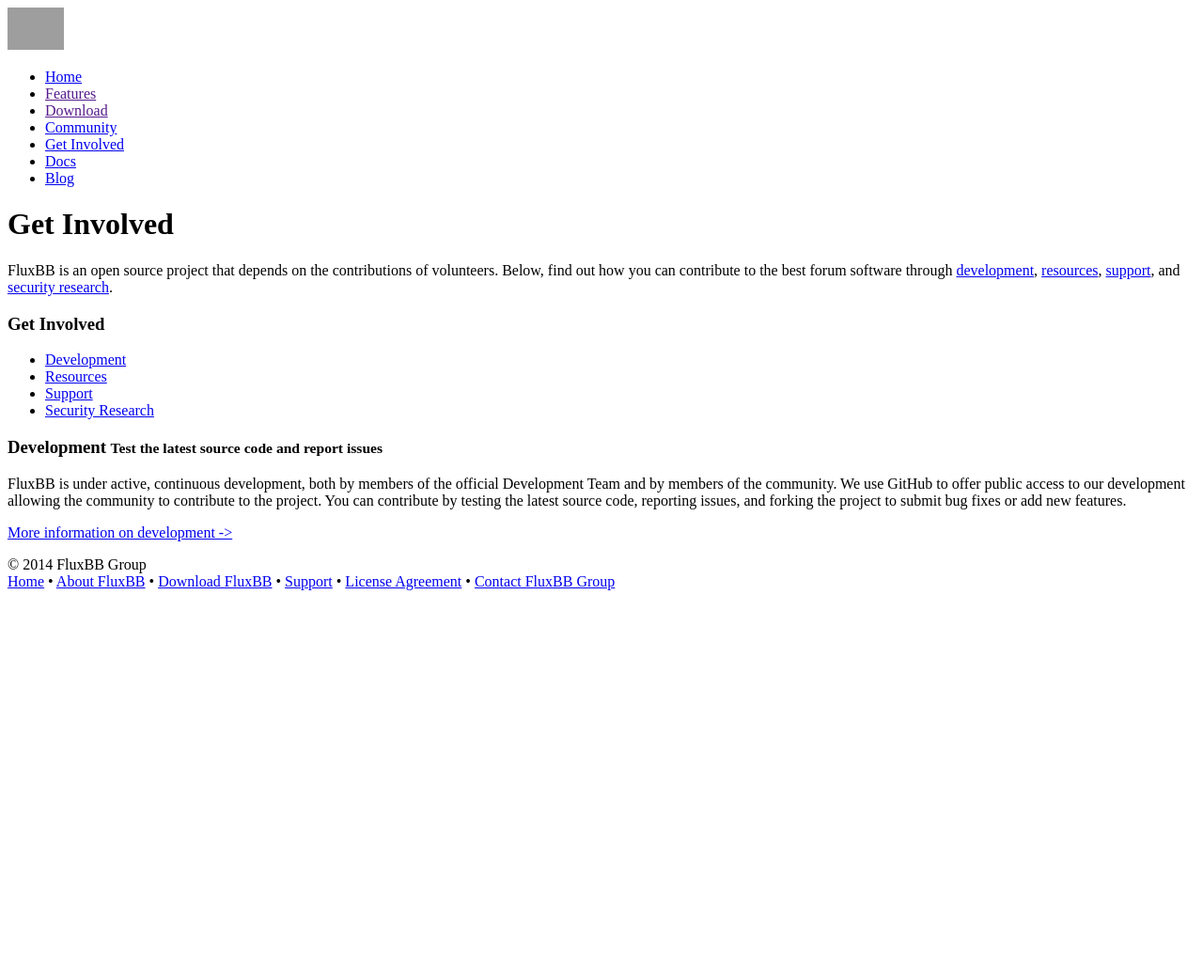
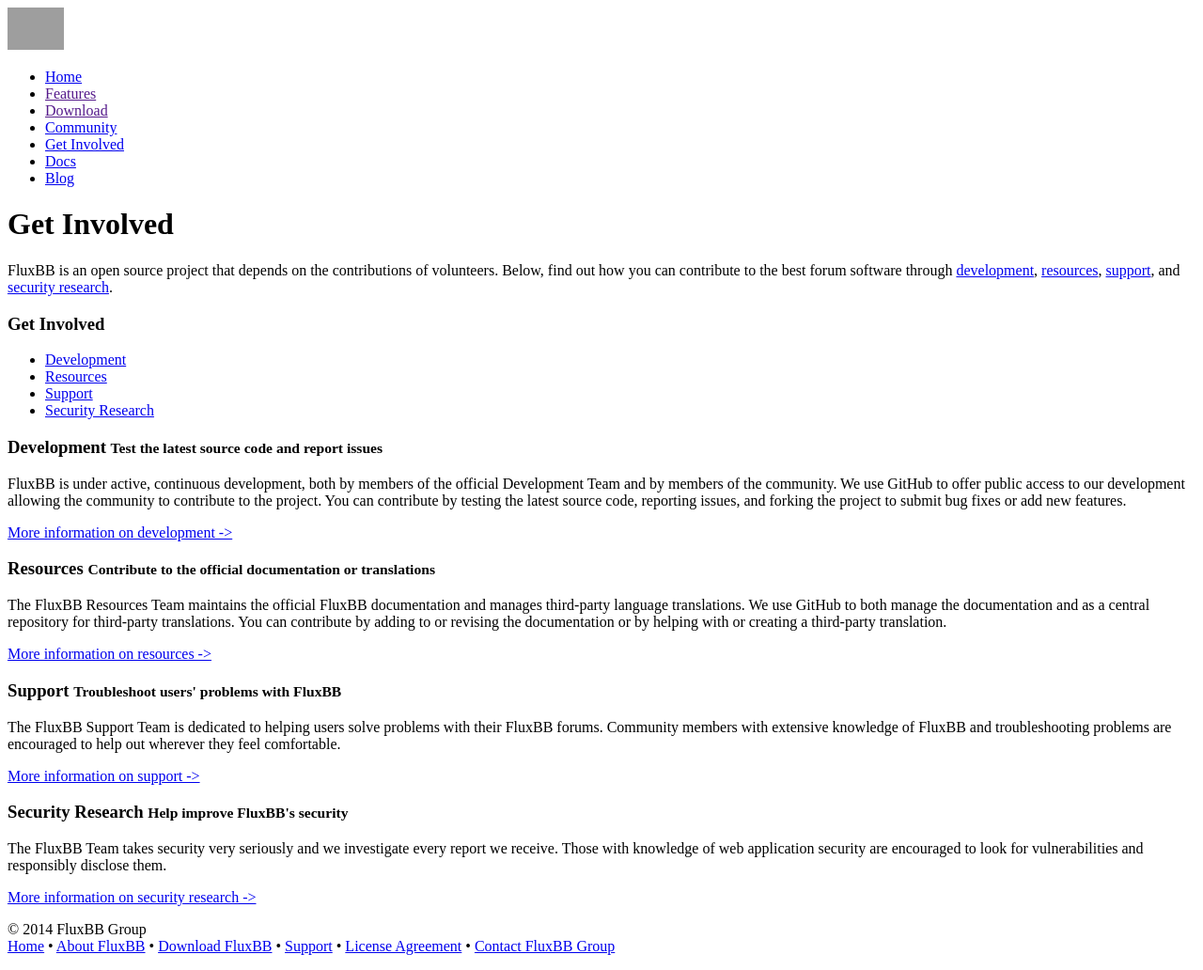
Before and after one commit to volkirik/fluxbb-site, a Jekyll site: the page built from get-involved/index.html, in a window 1280 px wide. Shown: the whole page at 94% size. Built offline with Jekyll 4.4.1, drawn with Linux system fonts in a browser that asks for light colours; Markdown is read by kramdown in place of the engine named in the settings; a style sheet for code colours, icons or effects is not loaded; before the commit the page ends 900 px from its top, so only the background shows below that; grey boxes are pictures that could not be loaded.

Commit message:
add the rest of the team descriptions
Signed-off-by: Eric <erich@xaos-ia.com>

```diff
--- a/get-involved/index.html
+++ b/get-involved/index.html
@@ -44,6 +44,30 @@
 
 	<a href="{{ site.baseurl }}/get-involved/development">More information on development -></a>
 
+
+	<h3>Resources <small>Contribute to the official documentation or translations</small></h3>
+
+	<p>The FluxBB Resources Team maintains the official FluxBB documentation and manages third-party language translations. We
+	use GitHub to both manage the documentation and as a central repository for third-party translations. You can contribute by
+	adding to or revising the documentation or by helping with or creating a third-party translation.</p>
+
+	<a href="{{ site.baseurl }}/get-involved/resources">More information on resources -></a>
+
+	<h3>Support <small>Troubleshoot users' problems with FluxBB</small></h3>
+
+	<p>The FluxBB Support Team is dedicated to helping users solve problems with their FluxBB forums. Community members with
+	extensive knowledge of FluxBB and troubleshooting problems are encouraged to help out wherever they feel comfortable.</p>
+
+	<a href="{{ site.baseurl }}/get-involved/support">More information on support -></a>
+
+	<h3>Security Research <small>Help improve FluxBB's security</small></h3>
+
+	<p>The FluxBB Team takes security very seriously and we investigate every report we receive. Those with knowledge of web
+	application security are encouraged to look for vulnerabilities and responsibly disclose them.</p>
+
+	<a href="{{ site.baseurl }}/get-involved/security">More information on security research -></a>
+
+
 	</div>
 
 </div>
```
